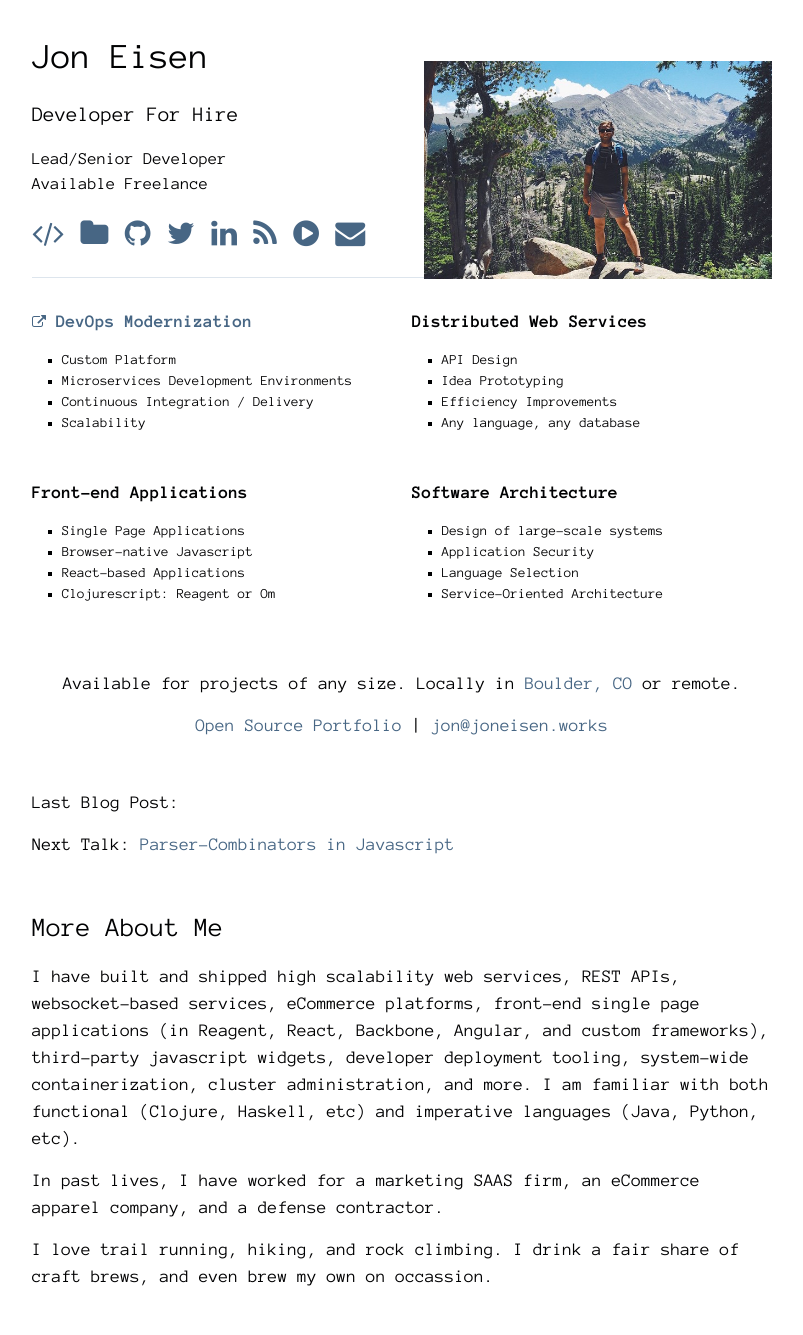
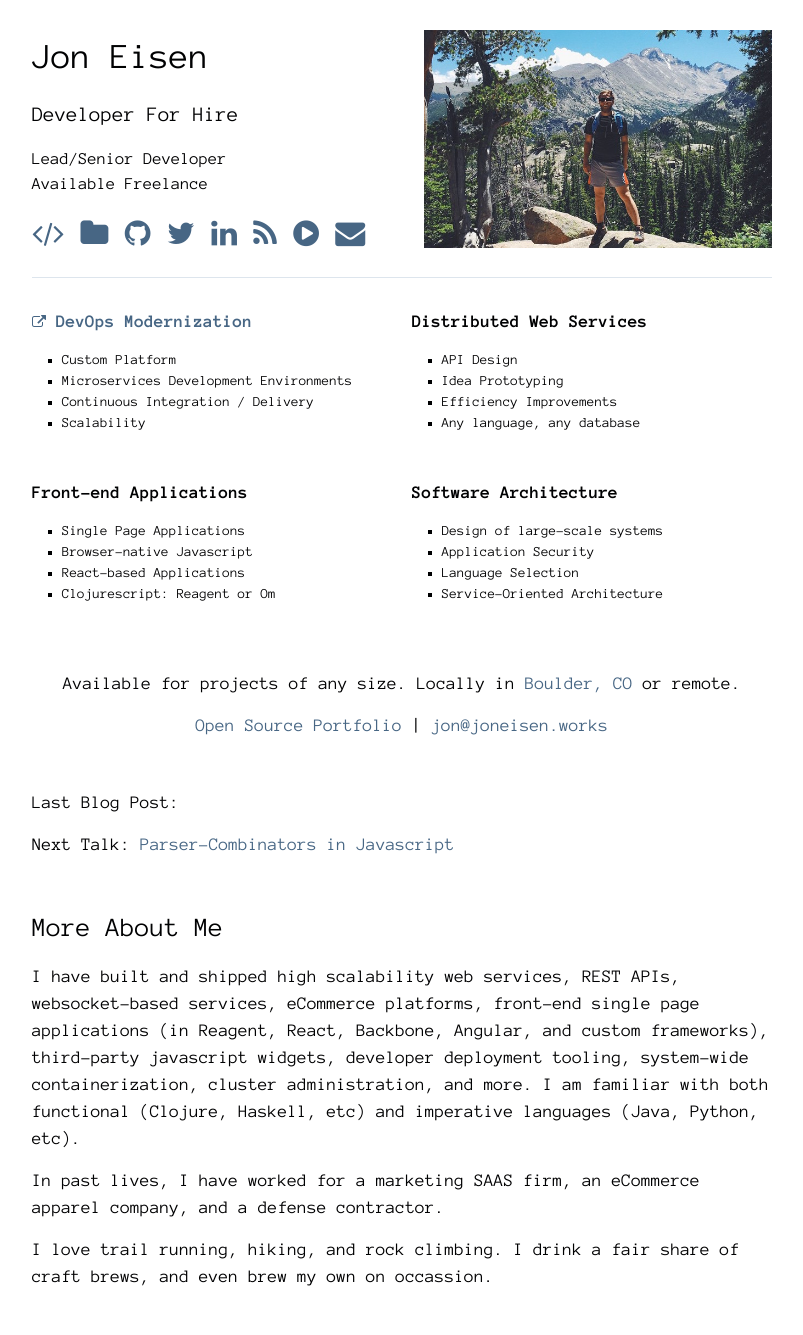
Before and after one commit to yanatan16/joneisen.works, a Jekyll site: the page built from index.html, in a window 1280 px wide. Shown: the whole page, without its empty margins (238-1041 px from the left). Built offline with Jekyll 4.4.1, drawn with Linux system fonts in a browser that asks for light colours; nearby versions of some CDN libraries.

Commit message:
fix margin error

```diff
--- a/_sass/_home.scss
+++ b/_sass/_home.scss
@@ -42,7 +42,7 @@ $img-frame-height: 280px;
     top: 0;
     height: 100%;
     margin: 0;
-    margin-top: ($img-frame-height - $img-height) / 2;
+//    margin-top: ($img-frame-height - $img-height) / 2;
 
     @include media-query($on-palm) {
       position: inherit;
```
